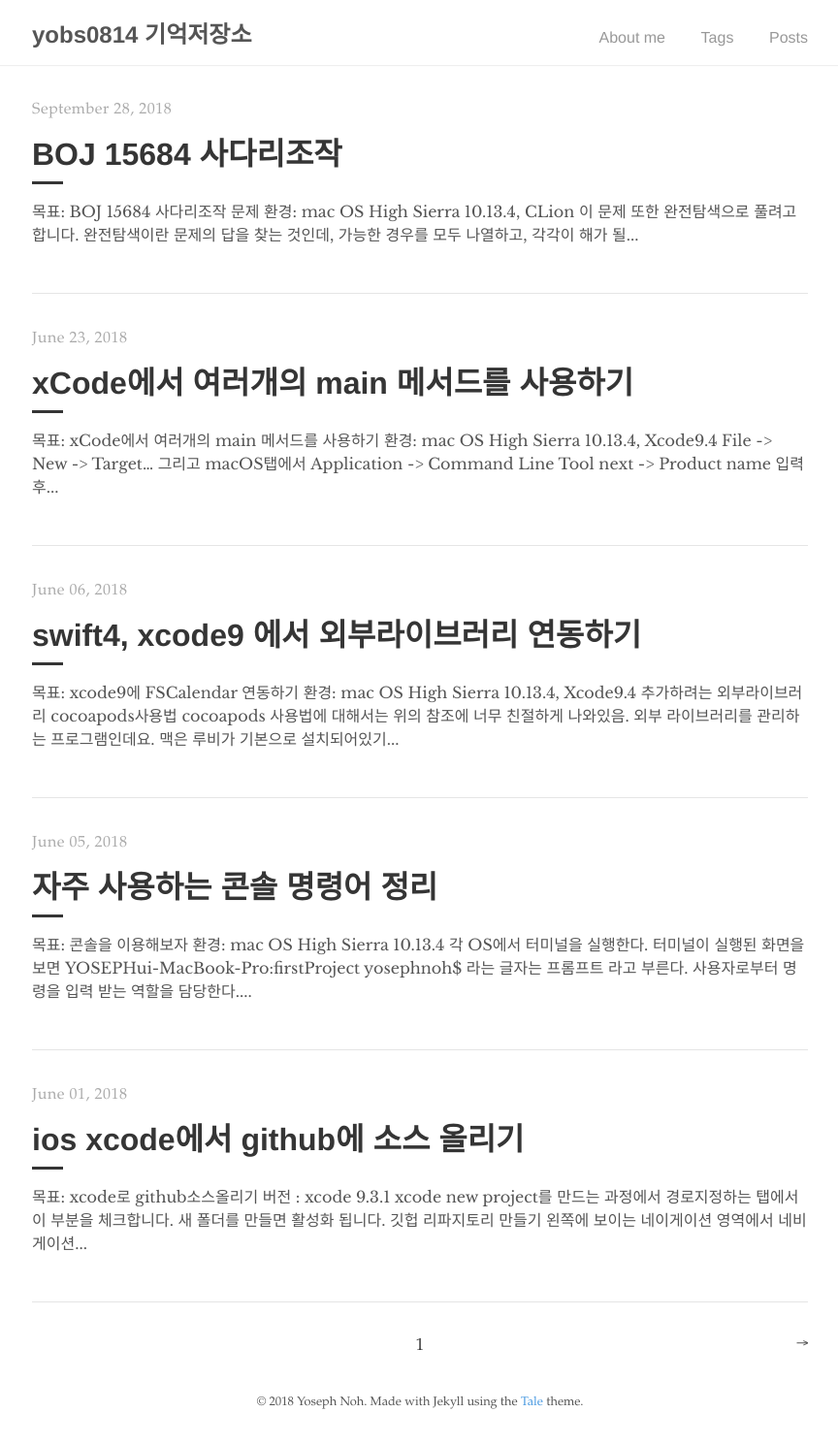
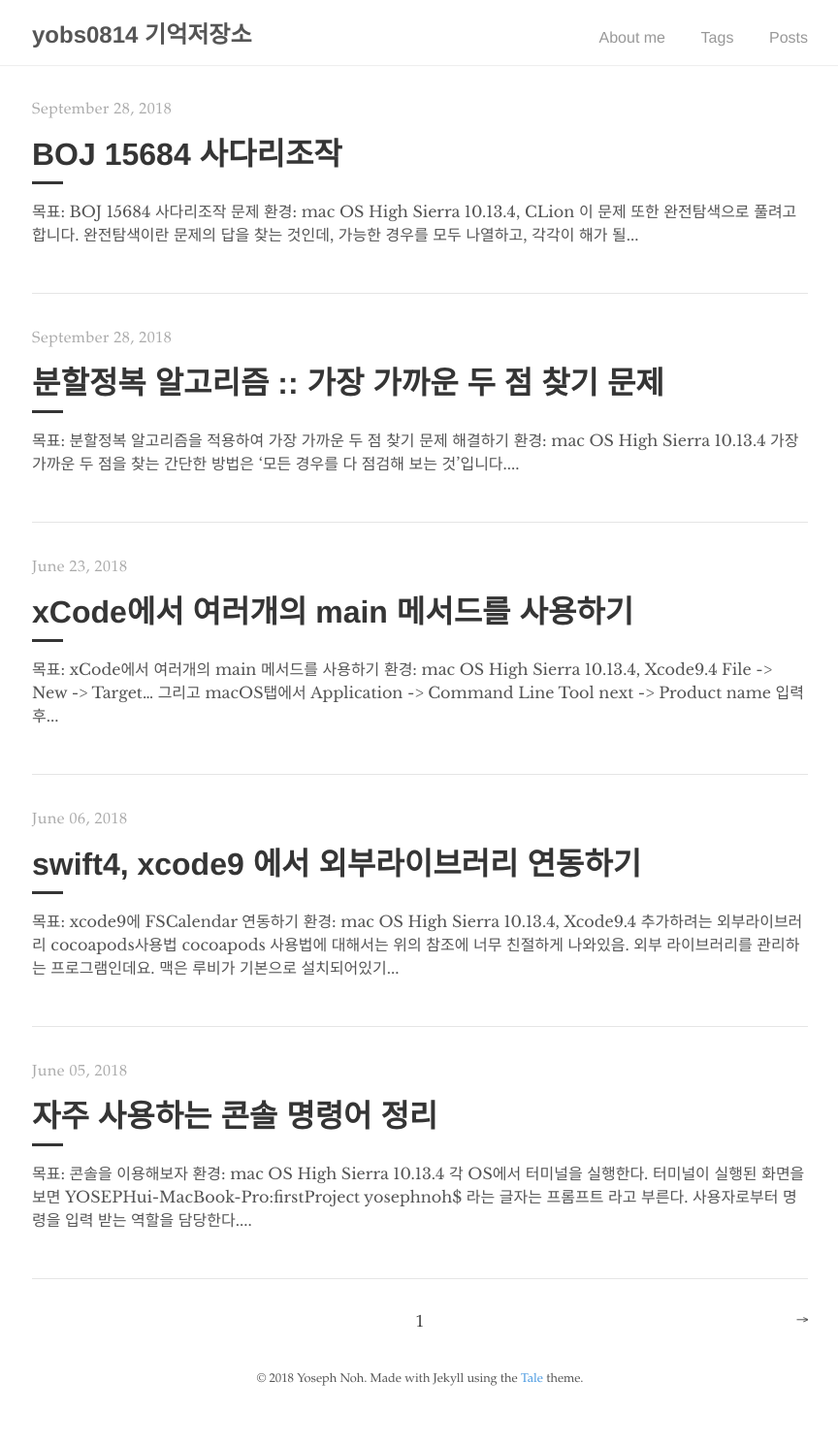
Before and after one commit to yobs0814/yobs0814.github.io, a Jekyll site: the page built from index.html, in a window 1280 px wide. Shown: the whole page at 97% size, without its empty margins (207-1071 px from the left). Built offline with Jekyll 4.4.1, drawn with Linux system fonts in a browser that asks for light colours; the list of posts is cut into pages by our own code; after the commit the page ends 1465 px from its top, so only the background shows below that.

Commit message:
_config.yml modified

```diff
--- a/_config.yml
+++ b/_config.yml
@@ -2,7 +2,7 @@
 title:          yobs0814 기억저장소
 description:    ""
 baseurl:        ""
-url:            https://yobs0814.github.io
+url:            https://yobs0814.github.io/
 
 # Author
 author:
--- /dev/null
+++ b/_posts/2018-09-28-ClosetPairProblem.md
@@ -0,0 +1,35 @@
+---
+layout: post
+title: " 분할정복 알고리즘 :: 가장 가까운 두 점 찾기 문제"
+author: "yobs0814"
+tags:
+- 분할정복
+- 알고리즘
+---
+
+# 목표: 분할정복 알고리즘을 적용하여 가장 가까운 두 점 찾기 문제 해결하기
+## 환경: mac OS High Sierra 10.13.4
+
+가장 가까운 두 점을 찾는 간단한 방법은 '모든 경우를 다 점검해 보는 것'입니다. 즉, 모든 점 사이의 거리를 구해보는 것입니다.
+만약 점의 개수가 n개라면 O(nC2) = O(n(n-1)/2) = O((n^2-n)/2) = O(n^2)
+시간복잡도 n^2을 보면 성능이 나쁘지 않다고 볼 수 있습니다. 하지만, 분할 정복 알고리즘을 사용하면 이보다 더 빨리 '가장 가까운 두 점'을 찾을 수 있습니다.
+
+//분할 정복 알고리즘의 의사코드
+//points 점들의 배열(단, x 좌표로 오름차순 정렬되어있음)
+~~~
+closetPairRecursive(points){
+	if( 점들의 개수 <= 3){
+		result <- 모든 경우에 대해 최소 거리를 계산
+	}
+
+	가운데 점을 기준으로 points를 points_L과 points_R로 분할
+
+	dL = closestPairRecursive( points_L)
+	dR = closestPairRecursive( points_R)
+	dC = 중간 영역의 점들에서 가장 가까운 거리 구하기
+
+	result = min(dL, dR, dC)
+
+	return result
+}
+~~~
```
Also changed, not shown: 2 other files.
